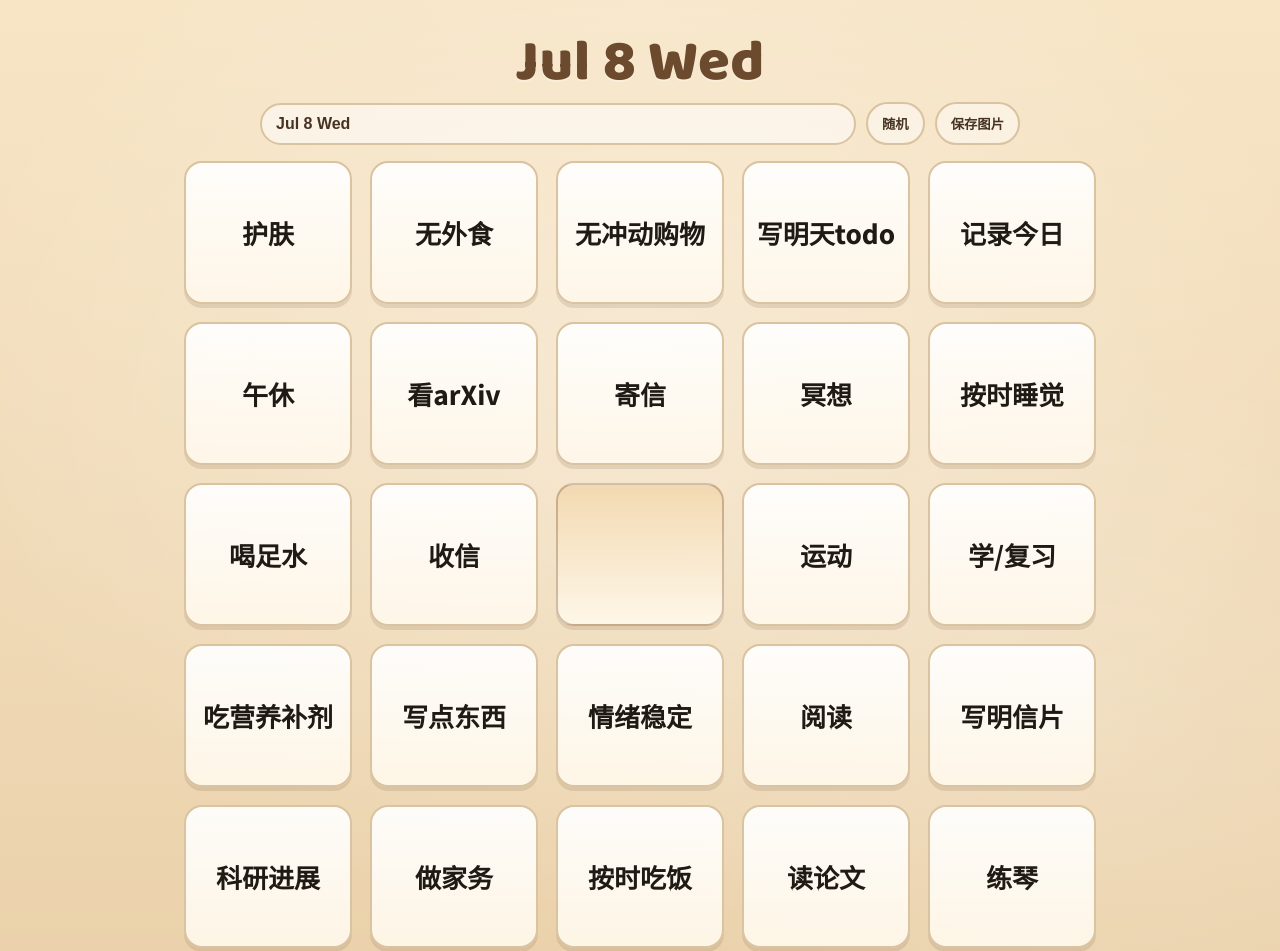
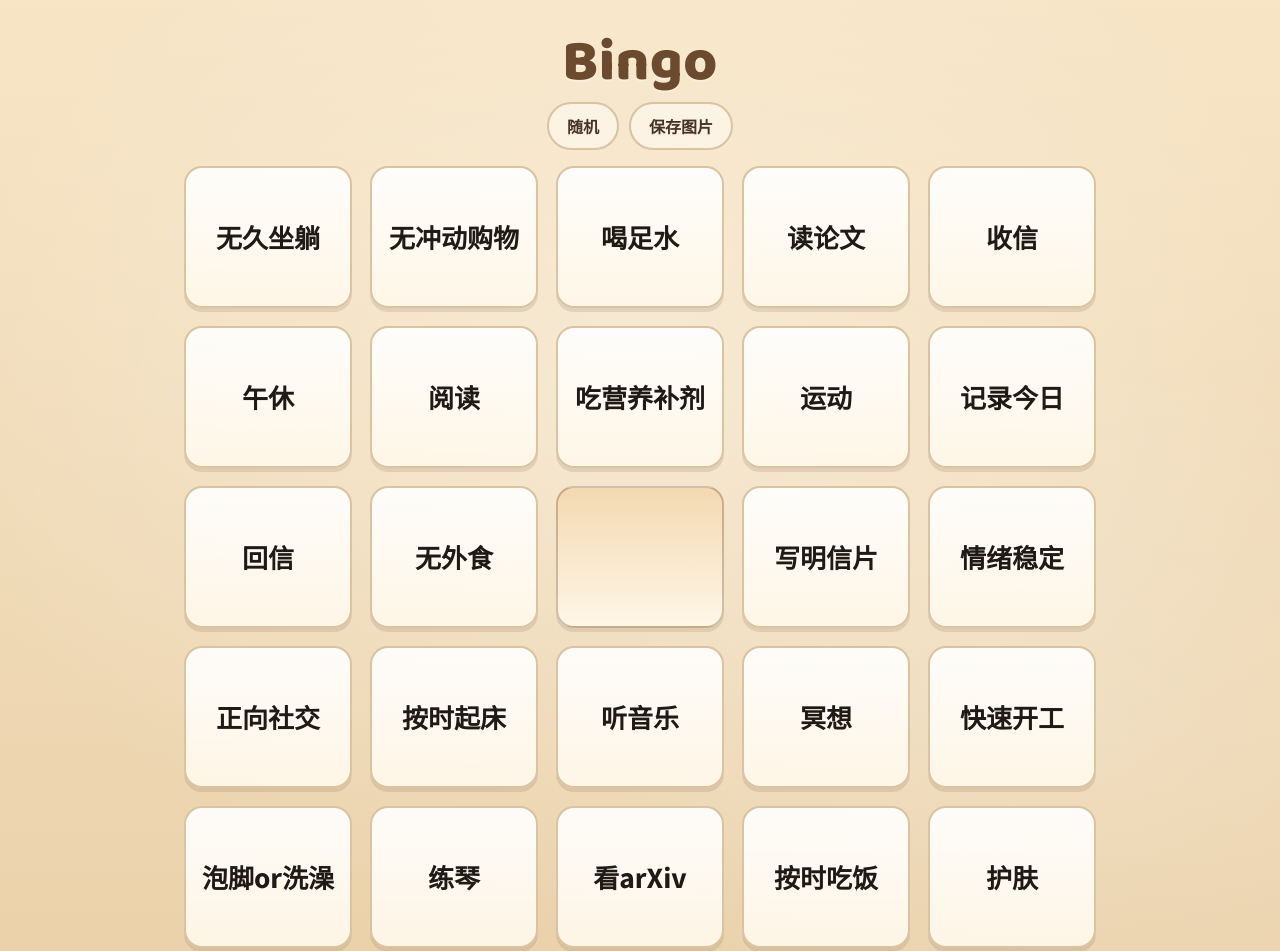
Before and after one commit to qieran123/bingo, a plain HTML site: page index.html in a window 1280 px wide. Shown: the top 951 px of the page. Drawn offline with nearby package versions, Linux system fonts and the light colour scheme.

Commit message:
Update index.html

```diff
--- a/index.html
+++ b/index.html
@@ -4,310 +4,99 @@
 <meta charset="utf-8" />
 <meta name="viewport" content="width=device-width,initial-scale=1" />
 <title>Bingo</title>
-
 <link rel="preconnect" href="https://fonts.googleapis.com">
 <link rel="preconnect" href="https://fonts.gstatic.com" crossorigin>
 <link href="https://fonts.googleapis.com/css2?family=Baloo+2:wght@700;800&family=Noto+Sans+SC:wght@600;700;800&display=swap" rel="stylesheet">
-
 <script src="https://cdn.jsdelivr.net/npm/html2canvas@1.4.1/dist/html2canvas.min.js"></script>
-
 <style>
-  :root{
-    --bg1:#f7e5c6;
-    --bg2:#ead1aa;
-    --line:#d9c3a0;
-    --ink:#1f1a14;
-    --title:#6b4a2d;
-    --shadow: rgba(80,55,35,.12);
-  }
+:root{--bg1:#f7e5c6;--bg2:#ead1aa;--line:#d9c3a0;--ink:#1f1a14;--title:#6b4a2d;--shadow:rgba(80,55,35,.12)}
 *{box-sizing:border-box}
-  body{
-    margin:0;
-    min-height:100vh;
-    display:grid;
-    place-items:center;
-    background:
-      radial-gradient(1200px 900px at 50% 40%, rgba(255,255,255,.35) 0%, rgba(255,255,255,0) 60%),
-      radial-gradient(900px 700px at 85% 75%, rgba(255,255,255,.18) 0%, rgba(255,255,255,0) 55%),
-      linear-gradient(180deg, var(--bg1) 0%, var(--bg2) 100%);
-    font-family: "Noto Sans SC", system-ui, -apple-system, "PingFang SC","Microsoft YaHei", sans-serif;
-    color:var(--ink);
-  }
-
-  .wrap{
-    width:min(92vw, 980px);
-    aspect-ratio: 1 / 1;
-    padding:34px 28px 28px;
-  }
-
-  .card{
-    width:100%;
-    height:100%;
-    display:flex;
-    flex-direction:column;
-    gap:16px;
-  }
-
-  .titleRow{
-    display:flex;
-    flex-direction:column;
-    align-items:center;
-    gap:10px;
-  }
-
-  h1{
-    margin:0;
-    text-align:center;
-    font-family: "Baloo 2", "Noto Sans SC", sans-serif;
-    font-weight:800;
-    letter-spacing:.5px;
-    color:var(--title);
-    font-size:58px;
-    line-height:1;
-    text-shadow: 0 2px 0 rgba(255,255,255,.35);
-  }
-
-  .controls{
-    width:min(760px, 100%);
-    display:flex;
-    gap:10px;
-    align-items:center;
-    justify-content:center;
-  }
-  .input{
-    flex:1;
-    min-width: 260px;
-    border:2px solid var(--line);
-    background: rgba(255,255,255,.55);
-    border-radius: 999px;
-    padding:10px 14px;
-    font-weight:800;
-    color: rgba(60,40,25,.95);
-    outline:none;
-    font-size:16px;
-  }
-  .btn{
-    border:2px solid var(--line);
-    background: rgba(255,255,255,.45);
-    color: rgba(60,40,25,.95);
-    padding:10px 14px;
-    border-radius:999px;
-    font-weight:900;
-    cursor:pointer;
-    user-select:none;
-    white-space:nowrap;
-  }
+body{margin:0;min-height:100vh;display:grid;place-items:center;background:radial-gradient(1200px 900px at 50% 40%,rgba(255,255,255,.35) 0%,rgba(255,255,255,0) 60%),radial-gradient(900px 700px at 85% 75%,rgba(255,255,255,.18) 0%,rgba(255,255,255,0) 55%),linear-gradient(180deg,var(--bg1) 0%,var(--bg2) 100%);font-family:"Noto Sans SC",system-ui,-apple-system,"PingFang SC","Microsoft YaHei",sans-serif;color:var(--ink)}
+.wrap{width:min(92vw,980px);aspect-ratio:1/1;padding:34px 28px 28px}
+.card{width:100%;height:100%;display:flex;flex-direction:column;gap:16px}
+.titleRow{display:flex;flex-direction:column;align-items:center;gap:10px}
+h1{margin:0;text-align:center;font-family:"Baloo 2","Noto Sans SC",sans-serif;font-weight:800;letter-spacing:.5px;color:var(--title);font-size:58px;line-height:1;text-shadow:0 2px 0 rgba(255,255,255,.35)}
+.controls{display:flex;gap:10px;align-items:center;justify-content:center}
+.btn{border:2px solid var(--line);background:rgba(255,255,255,.45);color:rgba(60,40,25,.95);padding:10px 18px;border-radius:999px;font-weight:900;cursor:pointer;user-select:none;white-space:nowrap;font-size:16px}
 .btn:active{transform:scale(.99)}
-
-  .grid{
-    flex:1;
-    display:grid;
-    grid-template-columns: repeat(5, 1fr);
-    grid-template-rows: repeat(5, 1fr);
-    gap:18px;
-    padding:0 6px 4px;
-  }
-
-  .cell{
-    background: linear-gradient(180deg, rgba(255,255,255,.92) 0%, rgba(255,248,234,.92) 100%);
-    border:2px solid var(--line);
-    border-radius:18px;
-    box-shadow: 0 4px 0 var(--shadow);
-    display:flex;
-    align-items:center;
-    justify-content:center;
-    text-align:center;
-    padding:14px 10px;
-    font-weight:800;
-    font-size:26px;
-    line-height:1.15;
-  }
-
-  .center-cell{
-    background: linear-gradient(180deg, rgba(242,216,176,.95) 0%, rgba(255,248,234,.92) 100%);
-    border-color: rgba(120,86,55,.35);
-  }
-
-  .exporting .controls{ display:none; }
+.grid{flex:1;display:grid;grid-template-columns:repeat(5,1fr);grid-template-rows:repeat(5,1fr);gap:18px;padding:0 6px 4px}
+.cell{background:linear-gradient(180deg,rgba(255,255,255,.92) 0%,rgba(255,248,234,.92) 100%);border:2px solid var(--line);border-radius:18px;box-shadow:0 4px 0 var(--shadow);display:flex;align-items:center;justify-content:center;text-align:center;padding:14px 10px;font-weight:800;font-size:26px;line-height:1.15}
+.center-cell{background:linear-gradient(180deg,rgba(242,216,176,.95) 0%,rgba(255,248,234,.92) 100%);border-color:rgba(120,86,55,.35)}
+.exporting .controls{display:none}
 </style>
 </head>
-
 <body>
 <div class="wrap" id="exportArea">
 <div class="card">
 <div class="titleRow">
-        <h1 id="title"></h1>
-
+<h1>Bingo</h1>
 <div class="controls">
-          <input id="dateInput" class="input" placeholder="输入日期（例如：May 19 Tue）" />
 <button id="reroll" class="btn">随机</button>
 <button id="save" class="btn">保存图片</button>
 </div>
 </div>
-
 <div class="grid" id="grid"></div>
 </div>
 </div>
+<script>
+const dailyItems=["看arXiv","运动","冥想","记录今日","喝足水","吃营养补剂","阅读","护肤","练琴","按时吃饭","情绪稳定"];
+const randomItems=["出门","正向社交","做家务","写点东西","按时睡觉","按时起床","科研进展","午休","写明天todo","拍摄小确幸","听音乐","写明信片","回信","泡脚or洗澡","做饭","无外食","收信","寄信","无冲动购物","无久坐躺","快速开工","读论文","学/复习"];
 
-<script>
-  const dailyItems = [
-    "看arXiv",
-    "运动",
-    "冥想",
-    "记录今日",
-    "喝足水",
-    "吃营养补剂",
-    "阅读",
-    "护肤",
-    "练琴",
-    "按时吃饭",
-    "情绪稳定",
-  ];
+function mulberry32(seed){return function(){let t=seed+=0x6D2B79F5;t=Math.imul(t^t>>>15,t|1);t^=t+Math.imul(t^t>>>7,t|61);return((t^t>>>14)>>>0)/4294967296}}
 
-  const randomItems = [
-    "出门",
-    "正向社交",
-    "做家务",
-    "写点东西",
-    "按时睡觉",
-    "按时起床",
-    "科研进展",
-    "午休",
-    "写明天todo",
-    "拍摄小确幸",
-    "听音乐",
-    "写明信片",
-    "回信",
-    "泡脚or洗澡",
-    "做饭",
-    "无外食",
-    "收信",
-    "寄信",
-    "无冲动购物",
-    "无久坐躺",
-    "快速开工",
-    "读论文",
-    "学/复习",
-  ];
+function getTodaySeed(){const d=new Date();return d.getFullYear()*10000+d.getMonth()*100+d.getDate()}
 
-  function mulberry32(seed) {
-    return function() {
-      let t = seed += 0x6D2B79F5;
-      t = Math.imul(t ^ t >>> 15, t | 1);
-      t ^= t + Math.imul(t ^ t >>> 7, t | 61);
-      return ((t ^ t >>> 14) >>> 0) / 4294967296;
-    };
+function shuffleWithSeed(arr,seed){const a=arr.slice();const random=mulberry32(seed);for(let i=a.length-1;i>0;i--){const j=Math.floor(random()*(i+1));[a[i],a[j]]=[a[j],a[i]]}return a}
+
+function shuffleRandom(arr){const a=arr.slice();for(let i=a.length-1;i>0;i--){const j=Math.floor(Math.random()*(i+1));[a[i],a[j]]=[a[j],a[i]]}return a}
+
+let useRandomShuffle=false;
+
+function render(){
+  const grid=document.getElementById('grid');
+  grid.innerHTML="";
+  const randomNeeded=24-dailyItems.length;
+  let allItems;
+
+  if(useRandomShuffle){
+    const pickedRandom=shuffleRandom(randomItems).slice(0,randomNeeded);
+    allItems=shuffleRandom([...dailyItems,...pickedRandom]);
+  }else{
+    const seed=getTodaySeed();
+    const pickedRandom=shuffleWithSeed(randomItems,seed).slice(0,randomNeeded);
+    allItems=shuffleWithSeed([...dailyItems,...pickedRandom],seed+1);
   }
 
-  function dateToSeed(dateStr) {
-    let hash = 0;
-    const str = dateStr.trim().toLowerCase();
-    for (let i = 0; i < str.length; i++) {
-      hash = ((hash << 5) - hash) + str.charCodeAt(i);
-      hash = hash & hash;
-    }
-    return Math.abs(hash);
-  }
-
-  function shuffleWithSeed(arr, seed) {
-    const a = arr.slice();
-    const random = mulberry32(seed);
-    for (let i = a.length - 1; i > 0; i--) {
-      const j = Math.floor(random() * (i + 1));
-      [a[i], a[j]] = [a[j], a[i]];
-    }
-    return a;
-  }
-
-  function shuffleRandom(arr) {
-    const a = arr.slice();
-    for (let i = a.length - 1; i > 0; i--) {
-      const j = Math.floor(Math.random() * (i + 1));
-      [a[i], a[j]] = [a[j], a[i]];
-    }
-    return a;
-  }
-
-  let useRandomShuffle = false;
-
-  function render() {
-    const grid = document.getElementById('grid');
-    grid.innerHTML = "";
-
-    const dateStr = inputEl.value.trim();
-    const randomNeeded = 24 - dailyItems.length;
-
-    let allItems;
-
-    if (useRandomShuffle) {
-      const pickedRandom = shuffleRandom(randomItems).slice(0, randomNeeded);
-      allItems = shuffleRandom([...dailyItems, ...pickedRandom]);
-    } else {
-      const seed = dateToSeed(dateStr || formatToday());
-      const pickedRandom = shuffleWithSeed(randomItems, seed).slice(0, randomNeeded);
-      allItems = shuffleWithSeed([...dailyItems, ...pickedRandom], seed + 1);
-    }
-
-    let k = 0;
-    for (let i = 0; i < 25; i++) {
-      const cell = document.createElement('div');
-      cell.className = 'cell';
-
-      if (i === 12) {
+  let k=0;
+  for(let i=0;i<25;i++){
+    const cell=document.createElement('div');
+    cell.className='cell';
+    if(i===12){
       cell.classList.add('center-cell');
-      } else {
-        cell.textContent = allItems[k++];
+    }else{
+      cell.textContent=allItems[k++];
     }
     grid.appendChild(cell);
   }
 }
 
-  function formatToday() {
-    const d = new Date();
-    const months = ["Jan","Feb","Mar","Apr","May","Jun","Jul","Aug","Sep","Oct","Nov","Dec"];
-    const wdays  = ["Sun","Mon","Tue","Wed","Thu","Fri","Sat"];
-    return `${months[d.getMonth()]} ${d.getDate()} ${wdays[d.getDay()]}`;
-  }
+render();
 
-  const titleEl = document.getElementById('title');
-  const inputEl = document.getElementById('dateInput');
+document.getElementById('reroll').addEventListener('click',()=>{useRandomShuffle=true;render()});
 
-  function updateTitle() {
-    const v = inputEl.value.trim();
-    titleEl.textContent = v || " ";
-    document.title = v || "Bingo";
-    useRandomShuffle = false;
-    render();
-  }
-
-  async function savePNG() {
-    const exportArea = document.getElementById('exportArea');
+async function savePNG(){
+  const exportArea=document.getElementById('exportArea');
   exportArea.classList.add('exporting');
-    await new Promise(r => requestAnimationFrame(() => requestAnimationFrame(r)));
-    const canvas = await html2canvas(exportArea, {
-      backgroundColor: null,
-      scale: Math.max(2, window.devicePixelRatio || 1),
-      useCORS: true
-    });
+  await new Promise(r=>requestAnimationFrame(()=>requestAnimationFrame(r)));
+  const canvas=await html2canvas(exportArea,{backgroundColor:null,scale:Math.max(2,window.devicePixelRatio||1),useCORS:true});
   exportArea.classList.remove('exporting');
-    const dateText = (inputEl.value || 'bingo').trim().replace(/[\\/:*?"<>|]/g, '-');
-    const link = document.createElement('a');
-    link.download = `${dateText || 'bingo'}.png`;
-    link.href = canvas.toDataURL('image/png');
+  const link=document.createElement('a');
+  link.download='bingo.png';
+  link.href=canvas.toDataURL('image/png');
   link.click();
 }
 
-  inputEl.value = formatToday();
-  updateTitle();
-
-  inputEl.addEventListener('input', updateTitle);
-
-  document.getElementById('reroll').addEventListener('click', () => {
-    useRandomShuffle = true;
-    render();
-  });
-
-  document.getElementById('save').addEventListener('click', savePNG);
+document.getElementById('save').addEventListener('click',savePNG);
 </script>
 </body>
 </html>
```
Lines whose indentation alone changed are shown as unchanged.
